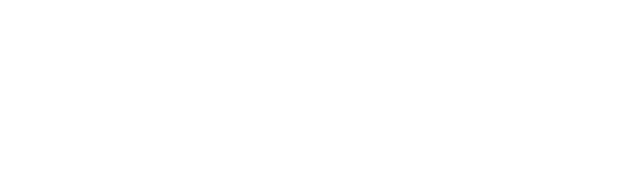
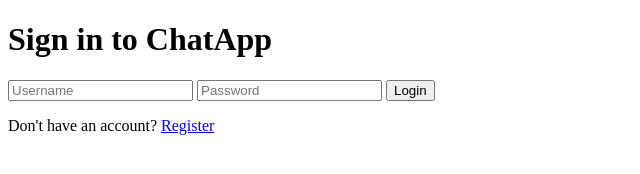
Before and after one commit to ucx15/ChatApp, a website: page Frontend/Public/login.html in a window 1280 px wide. Shown: the whole page, without its empty margins (0-640 px from the left). Drawn offline with Linux system fonts and the light colour scheme.

Commit message:
Rudiamentay Login Form

```diff
--- a/Backend/package.json
+++ b/Backend/package.json
@@ -11,6 +11,7 @@
   "description": "",
   "dependencies": {
     "dotenv": "^16.4.6",
+    "express": "^4.21.2",
     "uuid": "^11.0.3",
     "ws": "^8.18.0"
   },
--- a/Frontend/Public/login.html
+++ b/Frontend/Public/login.html
@@ -1,12 +1,27 @@
 <!DOCTYPE html>
 <html lang="en">
+
 <head>
 	<meta charset="UTF-8">
 	<meta name="viewport" content="width=device-width, initial-scale=1.0">
-	<title>Document</title>
+	<title>ChatApp Auth</title>
 </head>
 
 <body>
+	<div class="auth-container">
+		<h1 class="auth-title">Sign in to ChatApp</h1>
+
+		<form class="auth-form">
+
+			<input class="input-field" type="text" name="username" placeholder="Username" required>
+			<input class="input-field" type="password" name="password" placeholder="Password" required>
+
+			<button id="btn-submit" class="submit-btn" type="submit">Login</button>
+		</form>
+
+		<p class="info-footer">Don't have an account? <a href="register.html">Register</a></p>
+	</div>
+
 </body>
 
 </html>
```
Also changed, not shown: Frontend/Public/Scripts/login.js (added, +47 -0 lines).
